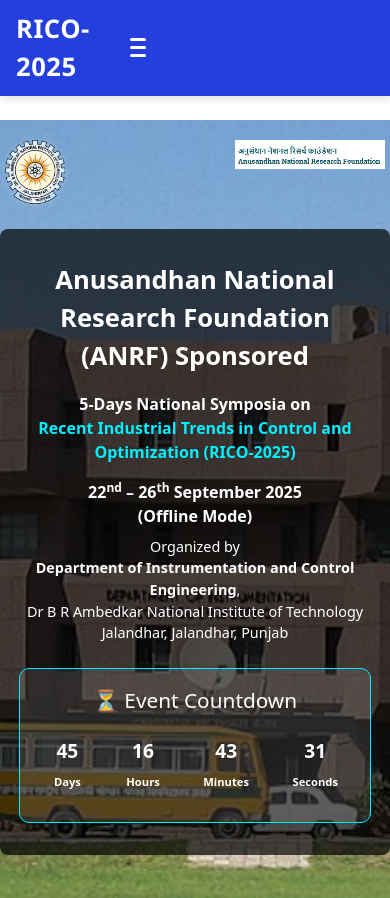
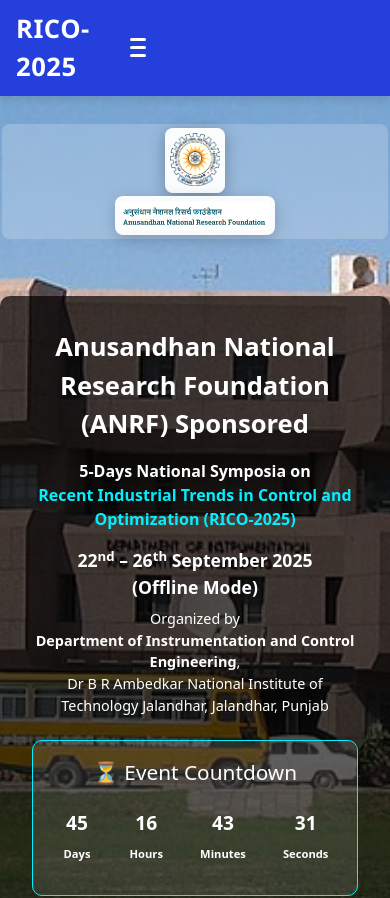
Before and after one commit to Saurabhrkt/RICO-2025, a React (Vite) app: page / in a window 390 px wide. Shown: the top 898 px of the page. Built offline with nearby package versions, Linux system fonts and the light colour scheme; the HTML template or start-up script is replaced by a standard one.

Commit message:
data have been updated

```diff
--- a/src/components/Navbar/Navbar.css
+++ b/src/components/Navbar/Navbar.css
@@ -117,7 +117,7 @@
     width: 100%;
     max-height: 0;
     overflow: hidden;
-    background-color: #243fdc;
+    background-color: #1E3BDF;
     padding: 0;
     transition: max-height 0.4s ease;
   }
--- a/src/pages/Home/Home.css
+++ b/src/pages/Home/Home.css
@@ -1,8 +1,6 @@
 .home-wrapper {
   width: 100%;
   overflow: hidden;
-  margin-top: 10px;
-  padding-top: 40px;
 }
 
 .home-header {
@@ -22,36 +20,44 @@
   display: flex;
   justify-content: space-between; /* Space logos at opposite ends */
   align-items: flex-start; /* Align to top */
-  position: absolute; /* Position relative to home-header */
-  top: 10px; /* Small margin from top */
+  position: absolute; /* Changed back to absolute */
+  top: 0.2rem; /* Move below navigation bar */
   left: 10px; /* Small margin from left */
   right: 10px; /* Small margin from right */
   width: calc(100% - 20px); /* Full width minus margins */
   padding: 0; /* No internal padding */
-  z-index: 10; /* Above background but below navigation */
+  z-index: 1; /* Lower z-index to stay below navigation */
   pointer-events: none; /* Non-interactive container */
   box-sizing: border-box; /* Include padding in width calculation */
+  background: rgba(255, 255, 255, 0.1); /* Subtle background for visibility */
+  backdrop-filter: blur(5px); /* Glass effect */
+  border-radius: 8px; /* Rounded corners */
+  margin-top: -1rem;
 }
 
 /* NITJ logo on the top-left - ONLY on home page */
 .home-wrapper .nitj-logo {
   width: 140px;
   height: auto;
-  padding-top: 10px;
+  padding: 10px;
   animation: fadeIn 1s ease-in-out forwards;
-  filter: drop-shadow(0 0 5px rgba(255,255,255,0.2));
+  filter: drop-shadow(0 4px 8px rgba(0,0,0,0.3)) brightness(1.1);
   pointer-events: auto; /* Re-enable interactions */
   margin: 0; /* Remove any default margins */
+  border-radius: 8px; /* Rounded corners */
 }
 
 /* ANRF logo on the top-right - ONLY on home page */
 .home-wrapper .anrf-logo {
-  width: 400px;
+  width: 300px;
   height: auto;
-  padding-top: 10px;
+  padding-top: 20px;
   animation: fadeIn 1s ease-in-out forwards;
   pointer-events: auto; /* Re-enable interactions */
   margin: 0; /* Remove any default margins */
+  background: rgba(255, 255, 255, 0.95); /* White background for visibility */
+  border-radius: 8px; /* Rounded corners */
+  filter: drop-shadow(0 4px 8px rgba(0,0,0,0.2));
 }
 
 /* Fade in animation */
@@ -69,6 +75,7 @@
 /* Your existing overlay styles */
 .overlay {
   background-color: rgba(0, 0, 0, 0.7);
+  margin-top: 6rem;
   padding: 2rem;
   border-radius: 10px;
   text-align: center;
@@ -77,6 +84,7 @@
   opacity: 0;
   transform: translateY(20px);
   animation: fadeSlideIn 1.5s ease-out forwards;
+  z-index: 2;
 }
 
 .home-title {
@@ -144,81 +152,206 @@
   }
 }
 
-/* Mobile Responsive Styles - ONLY for home page */
-@media (max-width: 768px) {
+/* Responsive Design for All Screen Types */
+
+/* Extra Large Screens (1200px and above) */
+@media (min-width: 1200px) {
   .home-wrapper .image {
-    padding: 0;
+    top: 5rem; /* More space for larger screens */
+    left: 20px;
+    right: 20px;
+    width: calc(100% - 40px);
+  }
+
+  .home-wrapper .nitj-logo {
+    width: 160px;
+    padding: 15px;
+  }
+
+  .home-wrapper .anrf-logo {
+    width: 300px;
+    padding: 15px;
+  }
+  .overlay{
+    margin-top: 12rem;
+  }
+}
+
+/* Large Screens (992px to 1199px) */
+@media (min-width: 992px) and (max-width: 1199px) {
+  .home-wrapper .image {
+    top: 5rem; /* Below navigation */
+    left: 15px;
+    right: 15px;
+    width: calc(100% - 30px);
+    margin-top: -1rem;
+  }
+
+  .home-wrapper .nitj-logo {
+    width: 140px;
+    padding: 12px;
+  }
+
+  .home-wrapper .anrf-logo {
+    width: 280px;
+    padding: 12px;
+  }
+  .overlay{
+    margin-top: 8rem;
+  }
+}
+
+/* Medium Screens - Tablets (768px to 991px) */
+@media (min-width: 768px) and (max-width: 991px) {
+  .home-wrapper .image {
+    top: 80px; /* Below navigation */
+    left: 10px;
+    right: 10px;
+    width: calc(100% - 20px);
+    margin-top: 1.1rem;
+  }
+
+  .home-wrapper .nitj-logo {
+    width: 120px;
+    padding: 8px;
+  }
+
+  .home-wrapper .anrf-logo {
+    width: 260px;
+    padding: 8px;
+  }
+  .overlay{
+    margin-top: 8rem;
+  }
+}
+
+/* Small Screens - Large Mobile (576px to 767px) */
+@media (min-width: 576px) and (max-width: 767px) {
+  .home-wrapper .image {
+    top: 70px; /* Below mobile navigation */
     left: 5px;
     right: 5px;
     width: calc(100% - 10px);
+    flex-direction: column;
+    align-items: center;
+    gap: 5px;
+    padding: 5px;
+    background: rgba(255, 255, 255, 0.15);
+  }
+
+  .home-wrapper .nitj-logo {
+    width: 80px;
+    padding: 8px;
+    order: 1;
+    background: rgba(255, 255, 255, 0.95);
+  }
+
+  .home-wrapper .anrf-logo {
+    width: 240px;
+    padding: 8px;
+    order: 2;
+    background: rgba(255, 255, 255, 0.95);
+  }
+  .overlay{
+    margin-top: 15rem;
+  }
+}
+
+/* Extra Small Screens - Mobile (480px to 575px) */
+@media (min-width: 480px) and (max-width: 575px) {
+  .home-wrapper .image {
+    top: 70px; /* Below mobile navigation */
+    left: 3px;
+    right: 3px;
+    width: calc(100% - 6px);
+    flex-direction: column;
+    align-items: center;
+    gap: 5px;
+    padding: 5px;
+    background: rgba(255, 255, 255, 0.15);
   }
 
   .home-wrapper .nitj-logo {
     width: 70px;
-  }
-
-  .home-wrapper .anrf-logo {
-    width: 200px;
-  }
-
-  .overlay {
-    padding: 2rem 1.2rem;
-    border-radius: 0.5rem;
-  }
-
-  .home-title {
-    font-size: 2rem;
-  }
-
-  .home-subtitle {
-    font-size: 1.1rem;
-  }
-
-  .home-date {
-    font-size: 1rem;
-  }
-
-  .home-org {
-    font-size: 0.95rem;
-  }
-
-  .countdown h3 {
-    font-size: 1rem;
-  }
-
-  .timer {
-    flex-wrap: wrap;
-    gap: 1rem;
-    font-size: 1rem;
-  }
-
-  .timer div {
-    min-width: 60px;
-    padding: 0.6rem 0.75rem;
-  }
-
-  .timer div span {
-    font-size: 1.5rem;
-  }
-
-  .timer div p {
-    font-size: 0.8rem;
-  }
-
-  #home {
-    position: relative;
-    z-index: 3;
-  }
-}
-
-@media (max-width: 480px) {
-  .home-wrapper .nitj-logo {
-    width: 60px;
+    padding: 6px;
+    order: 1;
+    background: rgba(255, 255, 255, 0.95);
   }
 
   .home-wrapper .anrf-logo {
     width: 150px;
+    padding: 6px;
+    order: 2;
+    background: rgba(255, 255, 255, 0.95);
   }
+  .overlay{
+    margin-top: 15rem;
+  }
+}
+
+/* Very Small Screens - Small Mobile (320px to 479px) */
+@media (min-width: 320px) and (max-width: 479px) {
+  .home-wrapper .image {
+    top: 70px; /* Below mobile navigation */
+    left: 2px;
+    right: 2px;
+    width: calc(100% - 4px);
+    flex-direction: column;
+    align-items: center;
+    gap: 3px;
+    padding: 4px;
+    background: rgba(255, 255, 255, 0.2);
+  }
+
+  .home-wrapper .nitj-logo {
+    width: 60px;
+    padding: 5px;
+    order: 1;
+    background: rgba(255, 255, 255, 0.95);
+  }
+
+  .home-wrapper .anrf-logo {
+    width: 160px;
+    padding: 5px;
+    order: 2;
+    background: rgba(255, 255, 255, 0.95);
+  }
+  .overlay{
+    margin-top: 15rem;
+  }
+}
+
+/* Ultra Small Screens - Very Old Mobile (below 320px) */
+@media (max-width: 319px) {
+  .home-wrapper .image {
+    top: 65px; /* Below mobile navigation */
+    left: 1px;
+    right: 1px;
+    width: calc(100% - 2px);
+    flex-direction: column;
+    align-items: center;
+    gap: 2px;
+    padding: 3px;
+    background: rgba(255, 255, 255, 0.25);
+  }
+
+  .home-wrapper .nitj-logo {
+    width: 50px;
+    padding: 4px;
+    order: 1;
+    background: rgba(255, 255, 255, 0.95);
+  }
+
+  .home-wrapper .anrf-logo {
+    width: 140px;
+    padding: 4px;
+    order: 2;
+    background: rgba(255, 255, 255, 0.95);
+  }
+  .overlay{
+    margin-top: 15rem;
+  }
+}
 
   .home-title {
     font-size: 1.6rem;
@@ -249,4 +382,3 @@
   .timer div p {
     font-size: 0.7rem;
   }
-}
```
Also changed, not shown: src/components/Navbar/Navbar.jsx (line endings or trailing spaces).
